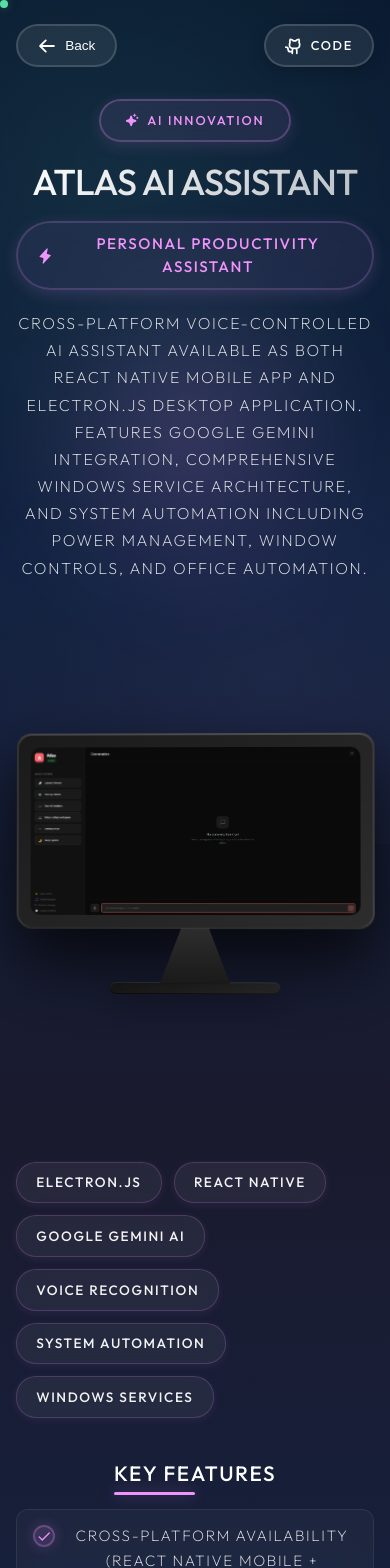
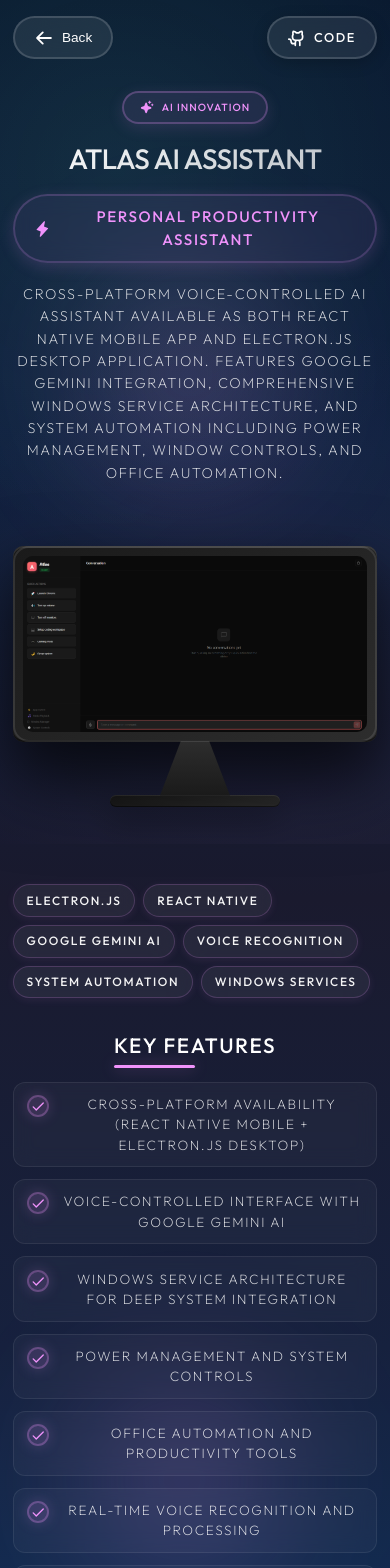
Before and after one commit to alisid-0/AliSiddiqui, a React (Vite) app: page /project/atlas-ai in a window 390 px wide. Shown: the top 1568 px of the page. Built offline with nearby package versions, Linux system fonts and the light colour scheme.

Commit message:
mobile friendly update

```diff
--- a/src/App.css
+++ b/src/App.css
@@ -3,6 +3,15 @@
   margin: 0;
   padding: 0;
   text-align: center;
+  overflow-x: hidden;
+}
+
+/* Ensure smooth scrolling on mobile */
+@media (max-width: 768px) {
+  html {
+    scroll-behavior: smooth;
+    -webkit-overflow-scrolling: touch;
+  }
 }
 
 .logo {
--- a/src/components/About.jsx
+++ b/src/components/About.jsx
@@ -87,7 +87,11 @@
   }
 
   @media (max-width: 768px) {
-    padding: 4rem 1rem;
+    padding: 4rem 1.2rem;
+  }
+
+  @media (max-width: 480px) {
+    padding: 3rem 1rem;
   }
 `
 
@@ -141,9 +145,15 @@
   }
 
   @media (max-width: 768px) {
-    font-size: 1rem;
+    font-size: 0.95rem;
     line-height: 1.6;
     margin-bottom: 2.5rem;
+  }
+
+  @media (max-width: 480px) {
+    font-size: 0.9rem;
+    line-height: 1.55;
+    margin-bottom: 2rem;
   }
 `
 
@@ -188,6 +198,16 @@
     padding: 1.5rem;
     gap: 0.8rem;
   }
+
+  @media (max-width: 480px) {
+    padding: 1.2rem;
+    gap: 0.6rem;
+
+    svg {
+      width: 28px !important;
+      height: 28px !important;
+    }
+  }
 `
 
 const SkillName = styled.h3`
@@ -195,6 +215,12 @@
   font-weight: 300;
   letter-spacing: 0.2em;
   color: #ccd6f6;
+  text-align: center;
+
+  @media (max-width: 480px) {
+    font-size: 0.9rem;
+    letter-spacing: 0.15em;
+  }
 `
 
 const PortfolioSourceContainer = styled.div`
--- a/src/components/Contact.jsx
+++ b/src/components/Contact.jsx
@@ -60,8 +60,13 @@
   }
 
   @media (max-width: 768px) {
-    padding: 2rem 1rem;
+    padding: 2rem 1.2rem 7rem;
     min-height: 70vh;
+  }
+
+  @media (max-width: 480px) {
+    padding: 2rem 1rem 7rem;
+    min-height: 60vh;
   }
 `
 
@@ -137,6 +142,7 @@
   border-radius: 8px;
   transition: all 0.3s ease;
   backdrop-filter: blur(10px);
+  min-height: 44px;
 
   &:hover {
     background: rgba(255, 255, 255, 0.1);
@@ -148,8 +154,15 @@
   @media (max-width: 768px) {
     font-size: 1rem;
     padding: 1rem 1.5rem;
-    width: 220px;
+    width: 240px;
     justify-content: center;
+  }
+
+  @media (max-width: 480px) {
+    font-size: 0.95rem;
+    padding: 1rem 1.2rem;
+    width: 100%;
+    max-width: 280px;
   }
 `
 
@@ -173,6 +186,7 @@
   background: linear-gradient(135deg, rgba(100, 255, 218, 0.1) 0%, rgba(100, 255, 218, 0.05) 100%);
   transition: all 0.3s ease;
   backdrop-filter: blur(10px);
+  min-height: 44px;
 
   &:hover {
     background: linear-gradient(135deg, rgba(100, 255, 218, 0.2) 0%, rgba(100, 255, 218, 0.1) 100%);
@@ -183,8 +197,13 @@
   }
 
   @media (max-width: 768px) {
-    font-size: 1.1rem;
-    padding: 1.2rem 2rem;
+    font-size: 1.05rem;
+    padding: 1.1rem 1.8rem;
+  }
+
+  @media (max-width: 480px) {
+    font-size: 1rem;
+    padding: 1rem 1.5rem;
   }
 `
 
--- a/src/components/CursorEffect.jsx
+++ b/src/components/CursorEffect.jsx
@@ -6,8 +6,26 @@
   const [mousePosition, setMousePosition] = useState({ x: 0, y: 0 })
   const [isPointer, setIsPointer] = useState(false)
   const [clicking, setClicking] = useState(false)
+  const [isMobile, setIsMobile] = useState(false)
 
   useEffect(() => {
+    // Check if it's a mobile device
+    const checkMobile = () => {
+      const mobile = window.innerWidth <= 768 ||
+        ('ontouchstart' in window) ||
+        (navigator.maxTouchPoints > 0)
+      setIsMobile(mobile)
+    }
+
+    checkMobile()
+    window.addEventListener('resize', checkMobile)
+
+    return () => window.removeEventListener('resize', checkMobile)
+  }, [])
+
+  useEffect(() => {
+    if (isMobile) return
+
     const handleMouseMove = (e) => {
       setMousePosition({ x: e.clientX, y: e.clientY })
 
@@ -21,9 +39,11 @@
 
     window.addEventListener('mousemove', handleMouseMove)
     return () => window.removeEventListener('mousemove', handleMouseMove)
-  }, [])
+  }, [isMobile])
 
   useEffect(() => {
+    if (isMobile) return
+
     const handleMouseDown = () => setClicking(true)
     const handleMouseUp = () => setClicking(false)
 
@@ -34,7 +54,12 @@
       window.removeEventListener('mousedown', handleMouseDown)
       window.removeEventListener('mouseup', handleMouseUp)
     }
-  }, [])
+  }, [isMobile])
+
+  // Don't render cursor effect on mobile devices
+  if (isMobile) {
+    return null
+  }
 
   return (
     <CursorDot
--- a/src/components/Hero.jsx
+++ b/src/components/Hero.jsx
@@ -127,6 +127,11 @@
     pointer-events: none;
     z-index: 0;
   }
+
+  @media (max-width: 768px) {
+    min-height: 100vh;
+    min-height: -webkit-fill-available;
+  }
 `
 
 const GridTexture = styled.div`
@@ -146,6 +151,12 @@
 const HeroContent = styled.div`
   position: relative;
   z-index: 2;
+  padding: 0 1.5rem;
+
+  @media (max-width: 768px) {
+    padding: 0 1rem;
+    max-width: 100%;
+  }
 `
 
 const IconsContainer = styled.div`
@@ -153,6 +164,21 @@
   gap: 2rem;
   justify-content: center;
   margin-bottom: 2rem;
+
+  @media (max-width: 768px) {
+    gap: 1.5rem;
+    margin-bottom: 1.5rem;
+  }
+
+  @media (max-width: 480px) {
+    gap: 1.2rem;
+    margin-bottom: 1.2rem;
+
+    svg {
+      width: 28px !important;
+      height: 28px !important;
+    }
+  }
 `
 
 const HeroTitle = styled.h1`
@@ -164,14 +190,21 @@
   -webkit-background-clip: text;
   -webkit-text-fill-color: transparent;
   text-shadow: 0 0 30px rgba(100, 255, 218, 0.2);
+  text-align: center;
 
   @media (max-width: 1024px) {
     font-size: 4rem;
   }
 
   @media (max-width: 768px) {
-    font-size: 3rem;
+    font-size: 2.5rem;
     letter-spacing: 0.1em;
+    margin-bottom: 0.8rem;
+  }
+
+  @media (max-width: 480px) {
+    font-size: 2rem;
+    letter-spacing: 0.08em;
   }
 `
 
@@ -181,14 +214,21 @@
   font-weight: 100;
   letter-spacing: 0.3em;
   margin-bottom: 1rem;
+  text-align: center;
 
   @media (max-width: 1024px) {
     font-size: 1.3rem;
   }
 
   @media (max-width: 768px) {
-    font-size: 1.1rem;
-    letter-spacing: 0.2em;
+    font-size: 1rem;
+    letter-spacing: 0.15em;
+    margin-bottom: 0.8rem;
+  }
+
+  @media (max-width: 480px) {
+    font-size: 0.9rem;
+    letter-spacing: 0.1em;
   }
 `
 
@@ -205,8 +245,15 @@
   }
 
   @media (max-width: 768px) {
-    font-size: 0.9rem;
+    font-size: 0.85rem;
     letter-spacing: 0.05em;
+    margin-bottom: 1.5rem;
+    line-height: 1.6;
+  }
+
+  @media (max-width: 480px) {
+    font-size: 0.8rem;
+    letter-spacing: 0.03em;
   }
 `
 
@@ -215,6 +262,12 @@
   justify-content: center;
   align-items: center;
   width: 100%;
+
+  > div {
+    display: flex;
+    justify-content: center;
+    align-items: center;
+  }
 `
 
 const GlowingLine = styled.div`
@@ -223,6 +276,14 @@
   background: linear-gradient(90deg, #64ffda, #bd93f9, #ff79c6);
   border-radius: 1px;
   box-shadow: 0 0 20px rgba(100, 255, 218, 0.5);
+
+  @media (max-width: 768px) {
+    width: 120px;
+  }
+
+  @media (max-width: 480px) {
+    width: 100px;
+  }
 `
 
 export default Hero
--- a/src/components/Navigation.jsx
+++ b/src/components/Navigation.jsx
@@ -51,9 +51,11 @@
   @media (max-width: 768px) {
     top: auto;
     bottom: 2rem;
-    right: 50%;
-    transform: translateX(50%);
+    right: auto;
+    left: 50%;
+    transform: translateX(-50%);
     mix-blend-mode: normal;
+    width: max-content;
   }
 `
 
@@ -65,11 +67,18 @@
 
   @media (max-width: 768px) {
     flex-direction: row;
-    gap: 0.5rem;
-    background: rgba(0, 0, 0, 0.8);
-    padding: 0.5rem;
-    border-radius: 25px;
-    backdrop-filter: blur(10px);
+    gap: 0.4rem;
+    background: rgba(0, 0, 0, 0.85);
+    padding: 0.5rem 0.8rem;
+    border-radius: 30px;
+    backdrop-filter: blur(15px);
+    box-shadow: 0 4px 20px rgba(0, 0, 0, 0.3);
+    border: 1px solid rgba(255, 255, 255, 0.1);
+  }
+
+  @media (max-width: 480px) {
+    gap: 0.3rem;
+    padding: 0.4rem 0.6rem;
   }
 `
 
@@ -99,15 +108,25 @@
 
   @media (max-width: 768px) {
     font-size: 0.7rem;
-    padding: 0.3rem 0.5rem;
+    padding: 0.6rem 0.8rem;
     color: #ffffff;
     opacity: 0.8;
+    min-width: 44px;
+    min-height: 44px;
+    display: flex;
+    align-items: center;
+    justify-content: center;
 
     &:hover {
       opacity: 1;
       color: #64ffda;
     }
   }
+
+  @media (max-width: 480px) {
+    font-size: 0.65rem;
+    padding: 0.5rem 0.7rem;
+  }
 `
 
 export default Navigation
--- a/src/components/ProjectDetail.jsx
+++ b/src/components/ProjectDetail.jsx
@@ -717,7 +717,7 @@
   color: #ffffff;
   padding: 2rem;
   position: relative;
-  overflow: hidden;
+  overflow-x: hidden;
 
   &::before {
     content: '';
@@ -751,7 +751,11 @@
   }
 
   @media (max-width: 768px) {
-    padding: 1.5rem 1rem;
+    padding: 1.2rem 1rem;
+  }
+
+  @media (max-width: 480px) {
+    padding: 1rem 0.8rem;
   }
 `
 
@@ -881,6 +885,17 @@
   color: ${props => props.accentColor};
   backdrop-filter: blur(10px);
   box-shadow: 0 4px 16px ${props => `${props.accentColor}20`};
+
+  @media (max-width: 768px) {
+    font-size: 0.7rem;
+    padding: 0.5rem 1.2rem;
+    letter-spacing: 0.1em;
+  }
+
+  @media (max-width: 480px) {
+    font-size: 0.65rem;
+    padding: 0.4rem 1rem;
+  }
 `
 
 const Title = styled(motion.h1)`
@@ -899,7 +914,11 @@
   }
 
   @media (max-width: 768px) {
-    font-size: 2.25rem;
+    font-size: 2rem;
+  }
+
+  @media (max-width: 480px) {
+    font-size: 1.75rem;
   }
 `
 
@@ -931,7 +950,13 @@
   margin: 0;
 
   @media (max-width: 768px) {
-    font-size: 1rem;
+    font-size: 0.95rem;
+    line-height: 1.6;
+  }
+
+  @media (max-width: 480px) {
+    font-size: 0.9rem;
+    line-height: 1.55;
   }
 `
 
@@ -940,6 +965,11 @@
   gap: 0.75rem;
   flex-wrap: wrap;
   margin-bottom: 2.5rem;
+
+  @media (max-width: 768px) {
+    gap: 0.5rem;
+    margin-bottom: 2rem;
+  }
 `
 
 const Tag = styled(motion.span)`
@@ -958,6 +988,16 @@
     background: ${props => `${props.accentColor}15`};
     border-color: ${props => `${props.accentColor}60`};
     box-shadow: 0 4px 16px ${props => `${props.accentColor}30`};
+  }
+
+  @media (max-width: 768px) {
+    padding: 0.5rem 1rem;
+    font-size: 0.8rem;
+  }
+
+  @media (max-width: 480px) {
+    padding: 0.4rem 0.8rem;
+    font-size: 0.75rem;
   }
 `
 
@@ -1013,6 +1053,14 @@
   align-items: center;
   justify-content: center;
   min-height: ${props => props.layout === 'portrait' ? '650px' : '500px'};
+
+  @media (max-width: 768px) {
+    min-height: ${props => props.layout === 'portrait' ? '570px' : '400px'};
+  }
+
+  @media (max-width: 480px) {
+    min-height: ${props => props.layout === 'portrait' ? '480px' : '320px'};
+  }
 `
 
 const MonitorFrame = styled(motion.div)`
@@ -1027,7 +1075,16 @@
 
   @media (max-width: 768px) {
     max-width: 500px;
-    transform: perspective(800px) rotateY(-1deg) rotateX(0.5deg);
+    transform: perspective(800px) rotateY(0deg) rotateX(0deg);
+  }
+
+  @media (max-width: 480px) {
+    max-width: 100%;
+    transform: none;
+
+    &:hover {
+      transform: scale(1.01);
+    }
   }
 `
 
@@ -1065,7 +1122,12 @@
 
   @media (max-width: 768px) {
     padding: 14px;
-    border-radius: 14px;
+    border-radius: 12px;
+  }
+
+  @media (max-width: 480px) {
+    padding: 10px;
+    border-radius: 10px;
   }
 `
 
@@ -1150,9 +1212,16 @@
   }
 
   @media (max-width: 768px) {
-    width: 280px;
-    height: 570px;
-    border-radius: 40px;
+    width: 260px;
+    height: 530px;
+    border-radius: 38px;
+    transform: perspective(800px) rotateY(0deg) rotateX(0deg);
+  }
+
+  @media (max-width: 480px) {
+    width: 220px;
+    height: 450px;
+    border-radius: 35px;
   }
 `
 
@@ -1293,6 +1362,17 @@
     border-color: rgba(255, 255, 255, 0.15);
     transform: translateX(3px);
   }
+
+  @media (max-width: 768px) {
+    font-size: 0.9rem;
+    padding: 0.8rem 0.9rem;
+    line-height: 1.5;
+  }
+
+  @media (max-width: 480px) {
+    font-size: 0.85rem;
+    padding: 0.7rem 0.8rem;
+  }
 `
 
 const FeatureIcon = styled.div`
@@ -1385,6 +1465,14 @@
   max-width: 1200px;
   margin: 0 auto;
   padding: 2rem;
+
+  @media (max-width: 768px) {
+    padding: 1rem;
+  }
+
+  @media (max-width: 480px) {
+    padding: 0.5rem;
+  }
 `
 
 const ArchitectureBackButton = styled(motion.button)`
@@ -1420,6 +1508,16 @@
   -webkit-background-clip: text;
   -webkit-text-fill-color: transparent;
   background-clip: text;
+
+  @media (max-width: 768px) {
+    font-size: 1.2rem;
+    margin-bottom: 1.5rem;
+  }
+
+  @media (max-width: 480px) {
+    font-size: 1.1rem;
+    margin-bottom: 1.2rem;
+  }
 `
 
 const ArchitectureLayers = styled.div`
@@ -1441,6 +1539,15 @@
     border-color: ${props => props.accentColor}40;
     box-shadow: 0 8px 32px ${props => `${props.accentColor}20`};
   }
+
+  @media (max-width: 768px) {
+    padding: 1.2rem;
+    border-radius: 10px;
+  }
+
+  @media (max-width: 480px) {
+    padding: 1rem;
+  }
 `
 
 const LayerTitle = styled.h4`
@@ -1449,6 +1556,15 @@
   color: ${props => props.accentColor};
   margin: 0 0 1rem 0;
   font-family: 'JetBrains Mono', 'Fira Code', monospace;
+
+  @media (max-width: 768px) {
+    font-size: 0.9rem;
+    margin-bottom: 0.8rem;
+  }
+
+  @media (max-width: 480px) {
+    font-size: 0.85rem;
+  }
 `
 
 const LayerDescription = styled.div`
@@ -1456,6 +1572,15 @@
   line-height: 1.6;
   font-size: 0.9rem;
   white-space: pre-line;
+
+  @media (max-width: 768px) {
+    font-size: 0.85rem;
+    line-height: 1.5;
+  }
+
+  @media (max-width: 480px) {
+    font-size: 0.8rem;
+  }
 `
 
 const TechnologiesSection = styled.div`
@@ -1474,6 +1599,15 @@
   display: grid;
   grid-template-columns: repeat(auto-fit, minmax(200px, 1fr));
   gap: 1.5rem;
+
+  @media (max-width: 768px) {
+    grid-template-columns: repeat(auto-fit, minmax(150px, 1fr));
+    gap: 1rem;
+  }
+
+  @media (max-width: 480px) {
+    grid-template-columns: 1fr;
+  }
 `
 
 const TechCategory = styled.div`
@@ -1482,6 +1616,14 @@
   border-radius: 10px;
   padding: 1.2rem;
   backdrop-filter: blur(10px);
+
+  @media (max-width: 768px) {
+    padding: 1rem;
+  }
+
+  @media (max-width: 480px) {
+    padding: 0.9rem;
+  }
 `
 
 const TechCategoryTitle = styled.h4`
--- a/src/components/Projects.jsx
+++ b/src/components/Projects.jsx
@@ -285,17 +285,41 @@
   background: transparent;
   transition: background 0.6s ease;
 
+  &:first-of-type {
+    padding-top: 6rem;
+  }
+
   @media (max-width: 1600px) {
     padding: 4rem 3rem;
+
+    &:first-of-type {
+      padding-top: 6rem;
+    }
   }
 
   @media (max-width: 1024px) {
     padding: 3rem 2rem;
+
+    &:first-of-type {
+      padding-top: 5rem;
+    }
   }
 
   @media (max-width: 768px) {
     min-height: auto;
-    padding: 3rem 1.5rem;
+    padding: 3rem 1.2rem;
+
+    &:first-of-type {
+      padding-top: 4rem;
+    }
+  }
+
+  @media (max-width: 480px) {
+    padding: 2.5rem 1rem;
+
+    &:first-of-type {
+      padding-top: 3.5rem;
+    }
   }
 `
 
@@ -344,7 +368,11 @@
   }
 
   @media (max-width: 768px) {
-    height: 400px;
+    height: 380px;
+  }
+
+  @media (max-width: 480px) {
+    height: 320px;
   }
 `
 
@@ -409,7 +437,11 @@
   }
 
   @media (max-width: 768px) {
-    font-size: 2rem;
+    font-size: 1.8rem;
+  }
+
+  @media (max-width: 480px) {
+    font-size: 1.5rem;
   }
 `
 
@@ -578,9 +610,16 @@
   }
 
   @media (max-width: 768px) {
-    width: 280px;
-    height: 570px;
-    border-radius: 40px;
+    width: 260px;
+    height: 530px;
+    border-radius: 38px;
+    transform: perspective(800px) rotateY(0deg) rotateX(0deg);
+  }
+
+  @media (max-width: 480px) {
+    width: 220px;
+    height: 450px;
+    border-radius: 35px;
   }
 `
 
@@ -654,8 +693,17 @@
   }
 
   @media (max-width: 768px) {
-    max-width: 600px;
-    transform: perspective(800px) rotateY(-1deg) rotateX(0.5deg);
+    max-width: 550px;
+    transform: perspective(800px) rotateY(0deg) rotateX(0deg);
+  }
+
+  @media (max-width: 480px) {
+    max-width: 100%;
+    transform: none;
+
+    &:hover {
+      transform: scale(1.01);
+    }
   }
 `
 
--- a/src/index.css
+++ b/src/index.css
@@ -25,10 +25,26 @@
   }
 }
 
+/* Improve tap targets on mobile */
+@media (max-width: 768px) {
+  button, a {
+    -webkit-tap-highlight-color: rgba(100, 255, 218, 0.1);
+  }
+}
+
+/* Prevent horizontal overflow */
+html, body {
+  overflow-x: hidden;
+  max-width: 100vw;
+}
+
 body {
   margin: 0;
   min-width: 320px;
   min-height: 100vh;
+  overflow-x: hidden;
+  -webkit-font-smoothing: antialiased;
+  -moz-osx-font-smoothing: grayscale;
 }
 
 /* Add a custom scrollbar for webkit browsers */
```
